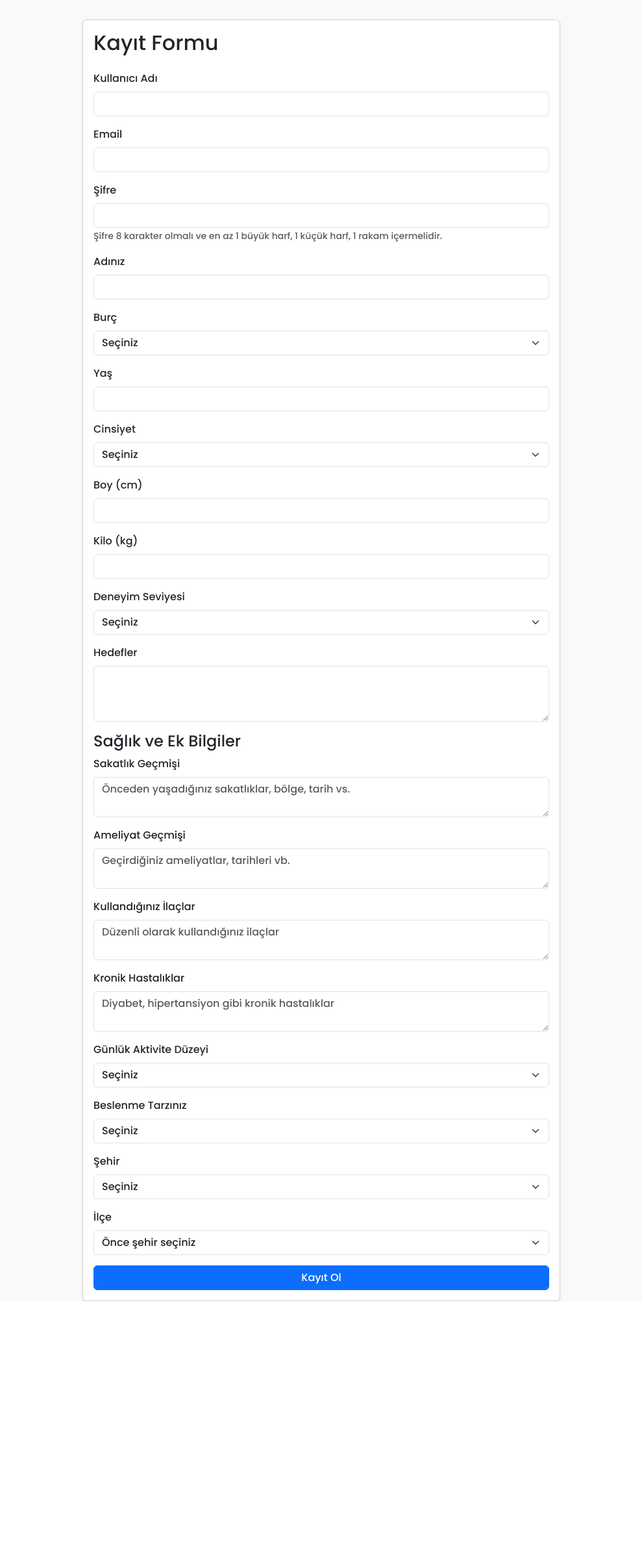
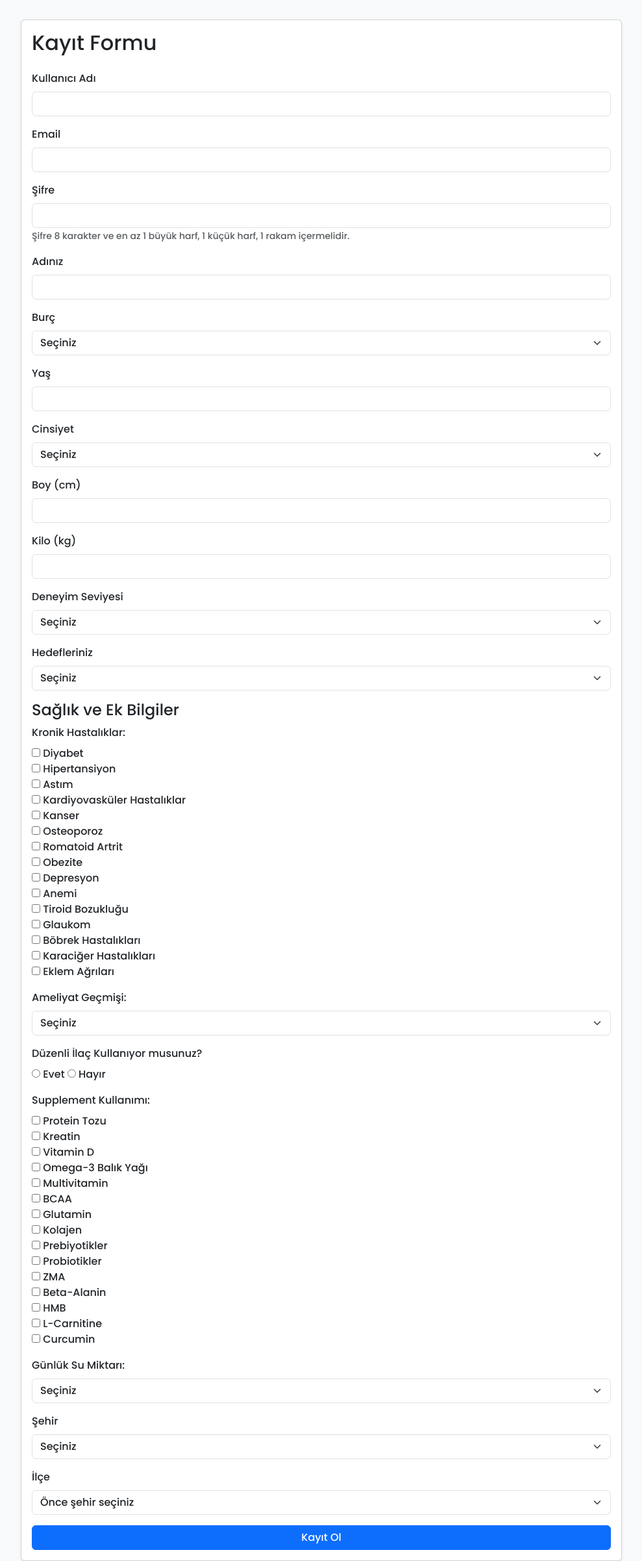
Before and after one commit to HGAKGUMUS/myFlask, a Flask app: page /register in a window 1280 px wide. Shown: the part 56-2459 px from the top of the page at 65% size, without its empty margins (145-1134 px from the left). Before the commit the page ends 2059 px from the top, so only its background shows below. Run offline with Flask 3, Linux system fonts and the light colour scheme; data comes from the database, SQL or seed files in the repository; some libraries are stand-ins or nearby versions.

Commit message:
Statik veri setiyle model için gerekli güncellemeler eklendi, register form ve create_tables güncellendi

```diff
--- a/app.py
+++ b/app.py
@@ -18,7 +18,6 @@ app.secret_key = "dev_secret_key"  # Üretimde environment variable kullanın
 # --------------------------------------
 # 1) VERİTABANI AYARI
 # --------------------------------------
-# Railway veritabanı bağlantı dizesi; search_path "public" olarak ayarlanıyor:
 default_db_url = "postgresql://postgres:LKLdBTyibvuWNWGBSdgdUvniNRPJQTwG@switchyard.proxy.rlwy.net:15854/railway?options=-c%20search_path=public"
 db_url = os.environ.get("DATABASE_URL", default_db_url)
 db_url = db_url.strip().lstrip("=")
@@ -30,6 +29,14 @@ elif db_url.startswith("postgresql://") and not db_url.startswith("postgresql+")
 app.config["SQLALCHEMY_DATABASE_URI"] = db_url
 app.config["SQLALCHEMY_TRACK_MODIFICATIONS"] = False
 db = SQLAlchemy(app)
+
+# --------------------------------------
+# Helper Fonksiyonu
+# --------------------------------------
+def get_checkbox_values(field):
+    # Checkbox alanından gelen birden fazla değeri liste olarak alır, virgülle ayrılmış string döndürür.
+    values = request.form.getlist(field)
+    return ",".join(values) if values else None
 
 # --------------------------------------
 # 2) MODELLER (Tablolar)
@@ -56,15 +63,15 @@ class UserProfile(db.Model):
     goals = db.Column(db.Text)
     city_id = db.Column(db.Integer, db.ForeignKey("cities.city_id"))
     district_id = db.Column(db.Integer, db.ForeignKey("districts.district_id"))
-
     # Yeni eklenen alanlar:
-    injury_history = db.Column(db.Text)
-    surgery_history = db.Column(db.Text)
+    injury_history = db.Column(db.Text)  # Eğer ileride kullanmak isterseniz (HTML'de yer yoksa boş bırakılabilir)
+    surgery_history = db.Column(db.String(100))
     medications = db.Column(db.Text)
     chronic_conditions = db.Column(db.Text)
-    activity_level = db.Column(db.String(20))
-    nutrition = db.Column(db.String(20))
-
+    activity_level = db.Column(db.String(20))  # Eğer HTML'de eklenmezse None kalır
+    nutrition = db.Column(db.String(20))       # Eğer HTML'de eklenmezse None kalır
+    supplement_usage = db.Column(db.Text)
+    daily_water_intake = db.Column(db.String(20))
 
 class City(db.Model):
     __tablename__ = "cities"
@@ -106,8 +113,8 @@ class UserProgramRating(db.Model):
     rating = db.Column(db.Integer, nullable=False)  # 1-5 arası puan
     feedback = db.Column(db.Text)                   # Yorum
     timestamp = db.Column(db.DateTime, default=datetime.utcnow)
-    duration = db.Column(db.Integer)              # Kullanım süresi (dakika)
-    progress = db.Column(db.Float)                # İlerleme (%)
+    duration = db.Column(db.Integer)                # Kullanım süresi (dakika)
+    progress = db.Column(db.Float)                  # İlerleme (%)
 
 class WatchLog(db.Model):
     __tablename__ = "watch_logs"
@@ -148,37 +155,46 @@ def validate_password(pw):
 # Tabloları Oluşturma ve Örnek Veriler Ekleme
 # --------------------------------------
 def create_tables():
-    # Public şemayı temizle ve yeniden oluşturmak istiyorsanız açın:
-    # db.session.execute(text("DROP SCHEMA public CASCADE; CREATE SCHEMA public; SET search_path TO public;"))
-    # db.session.commit()
-
     db.create_all()
     db.session.commit()
 
-    # Şehirler ve ilçeler ekleme (varsa)
+    # Şehirler ve ilçeler ekleme
     if not City.query.first():
         cities = [
             City(city_name="Istanbul"),
             City(city_name="Ankara"),
-            City(city_name="Izmir")
+            City(city_name="Izmir"),
+            City(city_name="Eskişehir")
         ]
         db.session.add_all(cities)
         db.session.commit()
+
+        # İstanbul ilçeleri (örnek)
         istanbul = City.query.filter_by(city_name="Istanbul").first()
+        istanbul_districts = ["Kadıköy", "Beşiktaş", "Üsküdar", "Sarıyer", "Bakırköy", "Ataşehir"]
+        for dist in istanbul_districts:
+            db.session.add(District(city_id=istanbul.city_id, district_name=dist))
+
+        # Ankara ilçeleri (örnek)
         ankara = City.query.filter_by(city_name="Ankara").first()
+        ankara_districts = ["Çankaya", "Keçiören", "Altındağ", "Mamak", "Etimesgut"]
+        for dist in ankara_districts:
+            db.session.add(District(city_id=ankara.city_id, district_name=dist))
+
+        # İzmir ilçeleri (örnek)
         izmir = City.query.filter_by(city_name="Izmir").first()
-        districts = [
-            District(city_id=istanbul.city_id, district_name="Kadıköy"),
-            District(city_id=istanbul.city_id, district_name="Beşiktaş"),
-            District(city_id=ankara.city_id, district_name="Çankaya"),
-            District(city_id=ankara.city_id, district_name="Keçiören"),
-            District(city_id=izmir.city_id, district_name="Bornova"),
-            District(city_id=izmir.city_id, district_name="Karşıyaka")
-        ]
-        db.session.add_all(districts)
+        izmir_districts = ["Bornova", "Karşıyaka", "Konak", "Buca", "Alsancak"]
+        for dist in izmir_districts:
+            db.session.add(District(city_id=izmir.city_id, district_name=dist))
+
+        # Eskişehir ilçeleri - sadece "Odunpazarı" ve "Tepebaşı"
+        eskisehir = City.query.filter_by(city_name="Eskişehir").first()
+        eskisehir_districts = ["Odunpazarı", "Tepebaşı"]
+        for dist in eskisehir_districts:
+            db.session.add(District(city_id=eskisehir.city_id, district_name=dist))
+
         db.session.commit()
 
-    # Kategoriler (Fitness vs.) ve Programlar ekleme (varsa)
     if not Category.query.first():
         sports_categories = ["Futbol", "Basketbol", "Tenis", "Yüzme", "Yoga", "Fitness", "Boks", "Koşu"]
         for cat_name in sports_categories:
@@ -188,7 +204,6 @@ def create_tables():
         categories = Category.query.all()
 
         programs = []
-        # Her kategoriye örnek programlar
         for cat in categories:
             prog_basic_f = Program(
                 name=f"Beginner {cat.name} (Kadın)",
@@ -240,7 +255,6 @@ def create_tables():
             )
             programs.extend([prog_basic_f, prog_basic_m, prog_adv_f, prog_adv_m])
 
-        # Fitness kategorisi (ID=3 olabilir) için 3 günlük split örnek
         prog_split_basic_f = Program(
             name="Beginner 3-Day Split (Kadın)",
             category_id=3,
@@ -290,7 +304,6 @@ def create_tables():
             type="Fitness"
         )
         programs.extend([prog_split_basic_f, prog_split_basic_m, prog_split_adv_f, prog_split_adv_m])
-
         db.session.add_all(programs)
         db.session.commit()
 
@@ -326,10 +339,20 @@ def register():
         goals = request.form.get("goals")
 
         # Yeni eklenen alanlar:
-        injury_history = request.form.get("injury_history")
+        # "Kronik Hastalıklar" checkbox alanından gelen verileri alıyoruz.
+        chronic_conditions = get_checkbox_values("chronic_conditions_options")
+        # "Ameliyat Geçmişi" dropdown seçim değeri:
         surgery_history = request.form.get("surgery_history")
-        medications = request.form.get("medications")
-        chronic_conditions = request.form.get("chronic_conditions")
+        # İlaç kullanımı için radyo buton değeri:
+        drug_usage = request.form.get("drug_usage")  # "evet" veya "hayır"
+        # Eğer "evet" ise ilaç seçimi checkboxlarından gelen verileri alıyoruz.
+        medications = get_checkbox_values("drug_options") if drug_usage == "evet" else None
+        # Supplement kullanımı checkboxlarından gelen verileri alıyoruz.
+        supplement_usage = get_checkbox_values("supplement_options")
+        # Günlük su miktarı dropdown değeri:
+        daily_water_intake = request.form.get("daily_water_intake")
+
+        # activity_level ve nutrition HTML formunda alan yoksa None kalır.
         activity_level = request.form.get("activity_level")
         nutrition = request.form.get("nutrition")
 
@@ -372,10 +395,11 @@ def register():
             goals=goals,
             city_id=int(city_id) if city_id else None,
             district_id=int(district_id) if district_id else None,
-            injury_history=injury_history,
+            chronic_conditions=chronic_conditions,
             surgery_history=surgery_history,
             medications=medications,
-            chronic_conditions=chronic_conditions,
+            supplement_usage=supplement_usage,
+            daily_water_intake=daily_water_intake,
             activity_level=activity_level,
             nutrition=nutrition
         )
@@ -388,7 +412,6 @@ def register():
     cities = City.query.all()
     return render_template("register.html", cities=cities)
 
-
 # --------------------------------------
 # KULLANICI GİRİŞ (LOGIN)
 # --------------------------------------
@@ -397,7 +420,6 @@ def login():
     if request.method == "POST":
         username = request.form.get("username")
         password = request.form.get("password")
-
         user = User.query.filter_by(username=username).first()
         if not user:
             flash("Kullanıcı bulunamadı!")
@@ -453,16 +475,12 @@ def sports():
         flash("Profil bilgileriniz eksik. Lütfen profilinizi güncelleyin.")
         return redirect(url_for("home"))
 
-    # Kullanıcının profilinden cinsiyet ve deneyim seviyesini alıyoruz:
-    auto_gender = user.profile.gender if user.profile.gender else "unisex"
-    auto_level = user.profile.experience_level.strip() if user.profile.experience_level else ""
-
-    # "Daha fazla göster" seçeneği: /sports?show_all=true
+    from sqlalchemy import or_, func
     show_all = request.args.get("show_all", "false").lower() == "true"
-
     query = Program.query
     if not show_all:
-        from sqlalchemy import or_, func
+        auto_gender = user.profile.gender if user.profile.gender else "unisex"
+        auto_level = user.profile.experience_level.strip() if user.profile.experience_level else ""
         query = query.filter(or_(Program.gender == auto_gender, Program.gender == "unisex"))
         if auto_level:
             query = query.filter(func.lower(Program.level) == auto_level.lower())
--- a/templates/register.html
+++ b/templates/register.html
@@ -3,35 +3,33 @@
 
 {% block content %}
 <div class="row justify-content-center">
-  <div class="col-md-8">
+  <div class="col-md-10">
     <div class="card shadow-sm">
       <div class="card-body">
         <h2 class="card-title mb-4">Kayıt Formu</h2>
         <form method="POST">
           <!-- Temel Kullanıcı Bilgileri -->
           <div class="mb-3">
-            <label for="username" class="form-label">Kullanıcı Adı</label>
+            <label class="form-label">Kullanıcı Adı</label>
             <input type="text" class="form-control" name="username" required>
           </div>
           <div class="mb-3">
-            <label for="email" class="form-label">Email</label>
+            <label class="form-label">Email</label>
             <input type="email" class="form-control" name="email" required>
           </div>
           <div class="mb-3">
-            <label for="password" class="form-label">Şifre</label>
+            <label class="form-label">Şifre</label>
             <input type="password" class="form-control" name="password" required>
-            <small class="text-muted">
-              Şifre 8 karakter olmalı ve en az 1 büyük harf, 1 küçük harf, 1 rakam içermelidir.
-            </small>
+            <small class="text-muted">Şifre 8 karakter ve en az 1 büyük harf, 1 küçük harf, 1 rakam içermelidir.</small>
           </div>
 
           <!-- Profil Bilgileri -->
           <div class="mb-3">
-            <label for="name" class="form-label">Adınız</label>
+            <label class="form-label">Adınız</label>
             <input type="text" class="form-control" name="name">
           </div>
           <div class="mb-3">
-            <label for="zodiac" class="form-label">Burç</label>
+            <label class="form-label">Burç</label>
             <select class="form-select" name="zodiac">
               <option value="">Seçiniz</option>
               <option value="Koç">Koç</option>
@@ -49,11 +47,11 @@
             </select>
           </div>
           <div class="mb-3">
-            <label for="age" class="form-label">Yaş</label>
+            <label class="form-label">Yaş</label>
             <input type="number" class="form-control" name="age">
           </div>
           <div class="mb-3">
-            <label for="gender" class="form-label">Cinsiyet</label>
+            <label class="form-label">Cinsiyet</label>
             <select class="form-select" name="gender">
               <option value="">Seçiniz</option>
               <option value="female">Kadın</option>
@@ -62,15 +60,15 @@
             </select>
           </div>
           <div class="mb-3">
-            <label for="height" class="form-label">Boy (cm)</label>
+            <label class="form-label">Boy (cm)</label>
             <input type="number" step="0.1" class="form-control" name="height">
           </div>
           <div class="mb-3">
-            <label for="weight" class="form-label">Kilo (kg)</label>
+            <label class="form-label">Kilo (kg)</label>
             <input type="number" step="0.1" class="form-control" name="weight">
           </div>
           <div class="mb-3">
-            <label for="experience_level" class="form-label">Deneyim Seviyesi</label>
+            <label class="form-label">Deneyim Seviyesi</label>
             <select class="form-select" name="experience_level">
               <option value="">Seçiniz</option>
               <option value="Beginner">Beginner</option>
@@ -78,52 +76,123 @@
               <option value="Advanced">Advanced</option>
             </select>
           </div>
+
+          <!-- Hedefler (Structured Hedefler) -->
           <div class="mb-3">
-            <label for="goals" class="form-label">Hedefler</label>
-            <textarea class="form-control" name="goals" rows="3"></textarea>
+            <label class="form-label">Hedefleriniz</label>
+            <select class="form-select" name="goals">
+              <option value="">Seçiniz</option>
+              <option value="Sağlıklı Yaşam - Başlangıç">Sağlıklı Yaşam - Başlangıç</option>
+              <option value="Kilo Vermek - Temel">Kilo Vermek - Temel</option>
+              <option value="Kilo Vermek - İleri">Kilo Vermek - İleri</option>
+              <option value="Kas Yapmak - Temel">Kas Yapmak - Temel</option>
+              <option value="Kas Yapmak - İleri">Kas Yapmak - İleri</option>
+              <option value="Dayanıklılık Artırma - Temel">Dayanıklılık Artırma - Temel</option>
+              <option value="Dayanıklılık Artırma - İleri">Dayanıklılık Artırma - İleri</option>
+              <option value="Performans Geliştirme">Performans Geliştirme</option>
+              <option value="Profesyonel Sporcu Hedefleri">Profesyonel Sporcu Hedefleri</option>
+            </select>
           </div>
 
           <!-- Sağlık ve Ek Bilgiler -->
           <h4>Sağlık ve Ek Bilgiler</h4>
+
+          <!-- Kronik Hastalıklar (Checkbox Listesi, 15 seçenek) -->
           <div class="mb-3">
-            <label for="injury_history" class="form-label">Sakatlık Geçmişi</label>
-            <textarea class="form-control" name="injury_history" rows="2" placeholder="Önceden yaşadığınız sakatlıklar, bölge, tarih vs."></textarea>
+            <label class="form-label">Kronik Hastalıklar:</label><br>
+            <input type="checkbox" name="chronic_conditions_options" value="Diyabet"> Diyabet<br>
+            <input type="checkbox" name="chronic_conditions_options" value="Hipertansiyon"> Hipertansiyon<br>
+            <input type="checkbox" name="chronic_conditions_options" value="Astım"> Astım<br>
+            <input type="checkbox" name="chronic_conditions_options" value="Kardiyovasküler"> Kardiyovasküler Hastalıklar<br>
+            <input type="checkbox" name="chronic_conditions_options" value="Kanser"> Kanser<br>
+            <input type="checkbox" name="chronic_conditions_options" value="Osteoporoz"> Osteoporoz<br>
+            <input type="checkbox" name="chronic_conditions_options" value="Romatoid Artrit"> Romatoid Artrit<br>
+            <input type="checkbox" name="chronic_conditions_options" value="Obezite"> Obezite<br>
+            <input type="checkbox" name="chronic_conditions_options" value="Depresyon"> Depresyon<br>
+            <input type="checkbox" name="chronic_conditions_options" value="Anemi"> Anemi<br>
+            <input type="checkbox" name="chronic_conditions_options" value="Tiroid Bozukluğu"> Tiroid Bozukluğu<br>
+            <input type="checkbox" name="chronic_conditions_options" value="Glaukom"> Glaukom<br>
+            <input type="checkbox" name="chronic_conditions_options" value="Böbrek Hastalıkları"> Böbrek Hastalıkları<br>
+            <input type="checkbox" name="chronic_conditions_options" value="Karaciğer Hastalıkları"> Karaciğer Hastalıkları<br>
+            <input type="checkbox" name="chronic_conditions_options" value="Eklem Ağrıları"> Eklem Ağrıları
           </div>
+
+          <!-- Ameliyat Geçmişi (Dropdown) -->
           <div class="mb-3">
-            <label for="surgery_history" class="form-label">Ameliyat Geçmişi</label>
-            <textarea class="form-control" name="surgery_history" rows="2" placeholder="Geçirdiğiniz ameliyatlar, tarihleri vb."></textarea>
-          </div>
-          <div class="mb-3">
-            <label for="medications" class="form-label">Kullandığınız İlaçlar</label>
-            <textarea class="form-control" name="medications" rows="2" placeholder="Düzenli olarak kullandığınız ilaçlar"></textarea>
-          </div>
-          <div class="mb-3">
-            <label for="chronic_conditions" class="form-label">Kronik Hastalıklar</label>
-            <textarea class="form-control" name="chronic_conditions" rows="2" placeholder="Diyabet, hipertansiyon gibi kronik hastalıklar"></textarea>
-          </div>
-          <div class="mb-3">
-            <label for="activity_level" class="form-label">Günlük Aktivite Düzeyi</label>
-            <select class="form-select" name="activity_level">
+            <label class="form-label">Ameliyat Geçmişi:</label><br>
+            <select class="form-select" name="surgery_history">
               <option value="">Seçiniz</option>
-              <option value="low">Düşük</option>
-              <option value="moderate">Orta</option>
-              <option value="high">Yüksek</option>
-            </select>
-          </div>
-          <div class="mb-3">
-            <label for="nutrition" class="form-label">Beslenme Tarzınız</label>
-            <select class="form-select" name="nutrition">
-              <option value="">Seçiniz</option>
-              <option value="standard">Standart</option>
-              <option value="vegetarian">Vejetaryen</option>
-              <option value="vegan">Vegan</option>
-              <option value="high_protein">Yüksek Protein</option>
+              <option value="Yok">Yok</option>
+              <option value="Kalp Ameliyatı">Kalp Ameliyatı</option>
+              <option value="Eklem Protezi">Eklem Protezi</option>
+              <option value="Karın Ameliyatı">Karın Ameliyatı</option>
+              <option value="Beyin Ameliyatı">Beyin Ameliyatı</option>
+              <option value="Diğer">Diğer</option>
             </select>
           </div>
 
-          <!-- Şehir / İlçe -->
+          <!-- İlaç Kullanımı -->
           <div class="mb-3">
-            <label for="city" class="form-label">Şehir</label>
+            <label class="form-label">Düzenli İlaç Kullanıyor musunuz?</label><br>
+            <input type="radio" name="drug_usage" value="evet" required> Evet
+            <input type="radio" name="drug_usage" value="hayır" required> Hayır
+          </div>
+          <div class="mb-3" id="drug_usage_options" style="display:none;">
+            <label class="form-label">Kullandığınız İlaçlar:</label><br>
+            <input type="checkbox" name="drug_options" value="Ağrı Kesiciler"> Ağrı Kesiciler<br>
+            <input type="checkbox" name="drug_options" value="Anti-inflamatuar"> Anti-inflamatuar<br>
+            <input type="checkbox" name="drug_options" value="Antihipertansifler"> Antihipertansifler<br>
+            <input type="checkbox" name="drug_options" value="Antidepresanlar"> Antidepresanlar<br>
+            <input type="checkbox" name="drug_options" value="Antibiyotikler"> Antibiyotikler<br>
+            <input type="checkbox" name="drug_options" value="Diyabet İlaçları"> Diyabet İlaçları<br>
+            <input type="checkbox" name="drug_options" value="Kortikosteroidler"> Kortikosteroidler<br>
+            <input type="checkbox" name="drug_options" value="Anksiyolitikler"> Anksiyolitikler<br>
+            <input type="checkbox" name="drug_options" value="Uyku İlaçları"> Uyku İlaçları<br>
+            <input type="checkbox" name="drug_options" value="Kemoterapi"> Kemoterapi<br>
+            <input type="checkbox" name="drug_options" value="Diğer"> Diğer
+          </div>
+
+          <!-- Supplement Kullanımı (15 seçenekli) -->
+          <div class="mb-3">
+            <label class="form-label">Supplement Kullanımı:</label><br>
+            <input type="checkbox" name="supplement_options" value="Protein Tozu"> Protein Tozu<br>
+            <input type="checkbox" name="supplement_options" value="Kreatin"> Kreatin<br>
+            <input type="checkbox" name="supplement_options" value="Vitamin D"> Vitamin D<br>
+            <input type="checkbox" name="supplement_options" value="Omega-3 Balık Yağı"> Omega-3 Balık Yağı<br>
+            <input type="checkbox" name="supplement_options" value="Multivitamin"> Multivitamin<br>
+            <input type="checkbox" name="supplement_options" value="BCAA"> BCAA<br>
+            <input type="checkbox" name="supplement_options" value="Glutamin"> Glutamin<br>
+            <input type="checkbox" name="supplement_options" value="Kolajen"> Kolajen<br>
+            <input type="checkbox" name="supplement_options" value="Prebiyotikler"> Prebiyotikler<br>
+            <input type="checkbox" name="supplement_options" value="Probiotikler"> Probiotikler<br>
+            <input type="checkbox" name="supplement_options" value="ZMA"> ZMA<br>
+            <input type="checkbox" name="supplement_options" value="Beta-Alanin"> Beta-Alanin<br>
+            <input type="checkbox" name="supplement_options" value="HMB"> HMB<br>
+            <input type="checkbox" name="supplement_options" value="L-Carnitine"> L-Carnitine<br>
+            <input type="checkbox" name="supplement_options" value="Curcumin"> Curcumin
+          </div>
+
+          <!-- Günlük Su Miktarı (Dropdown, 10 seçenek: 500 ml'den 5 L'e kadar) -->
+          <div class="mb-3">
+            <label class="form-label">Günlük Su Miktarı:</label>
+            <select class="form-select" name="daily_water_intake">
+              <option value="">Seçiniz</option>
+              <option value="500 ml">500 ml</option>
+              <option value="1 L">1 L</option>
+              <option value="1.5 L">1.5 L</option>
+              <option value="2 L">2 L</option>
+              <option value="2.5 L">2.5 L</option>
+              <option value="3 L">3 L</option>
+              <option value="3.5 L">3.5 L</option>
+              <option value="4 L">4 L</option>
+              <option value="4.5 L">4.5 L</option>
+              <option value="5 L">5 L</option>
+            </select>
+          </div>
+
+          <!-- Şehir / İlçe Alanları -->
+          <div class="mb-3">
+            <label class="form-label">Şehir</label>
             <select class="form-select" name="city" id="city-select" required>
               <option value="">Seçiniz</option>
               {% for city in cities %}
@@ -132,7 +201,7 @@
             </select>
           </div>
           <div class="mb-3">
-            <label for="district" class="form-label">İlçe</label>
+            <label class="form-label">İlçe</label>
             <select class="form-select" name="district" id="district-select" required>
               <option value="">Önce şehir seçiniz</option>
             </select>
@@ -167,5 +236,18 @@
         });
     }
   });
+
+  // İlaç kullanımına bağlı seçenek listesini yönetmek
+  var drugUsageRadios = document.getElementsByName('drug_usage');
+  drugUsageRadios.forEach(function(radio) {
+    radio.addEventListener('change', function() {
+      var optionsDiv = document.getElementById('drug_usage_options');
+      if(this.value === "evet") {
+        optionsDiv.style.display = "block";
+      } else {
+        optionsDiv.style.display = "none";
+      }
+    });
+  });
 </script>
 {% endblock %}
```
Also changed, not shown: 1 other file.
